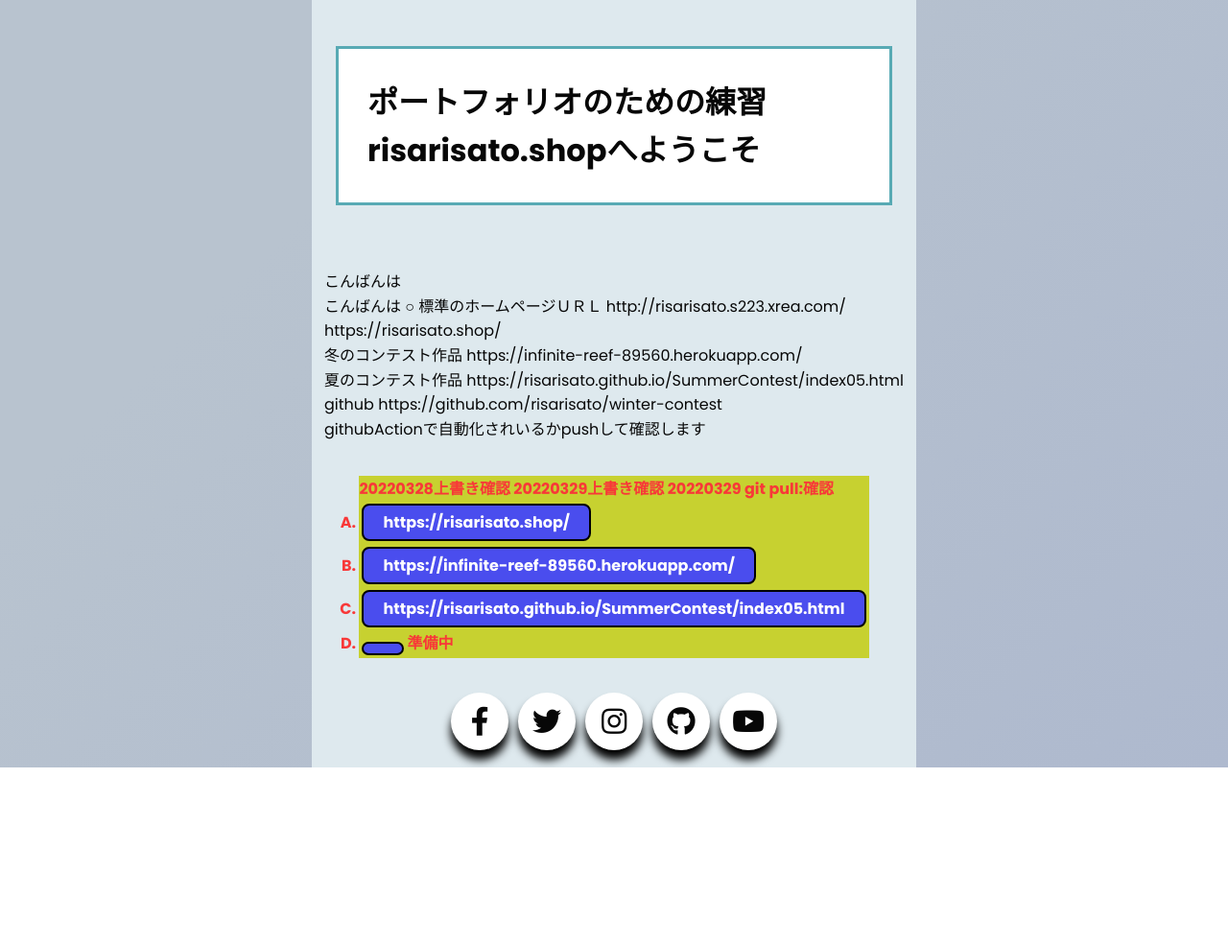
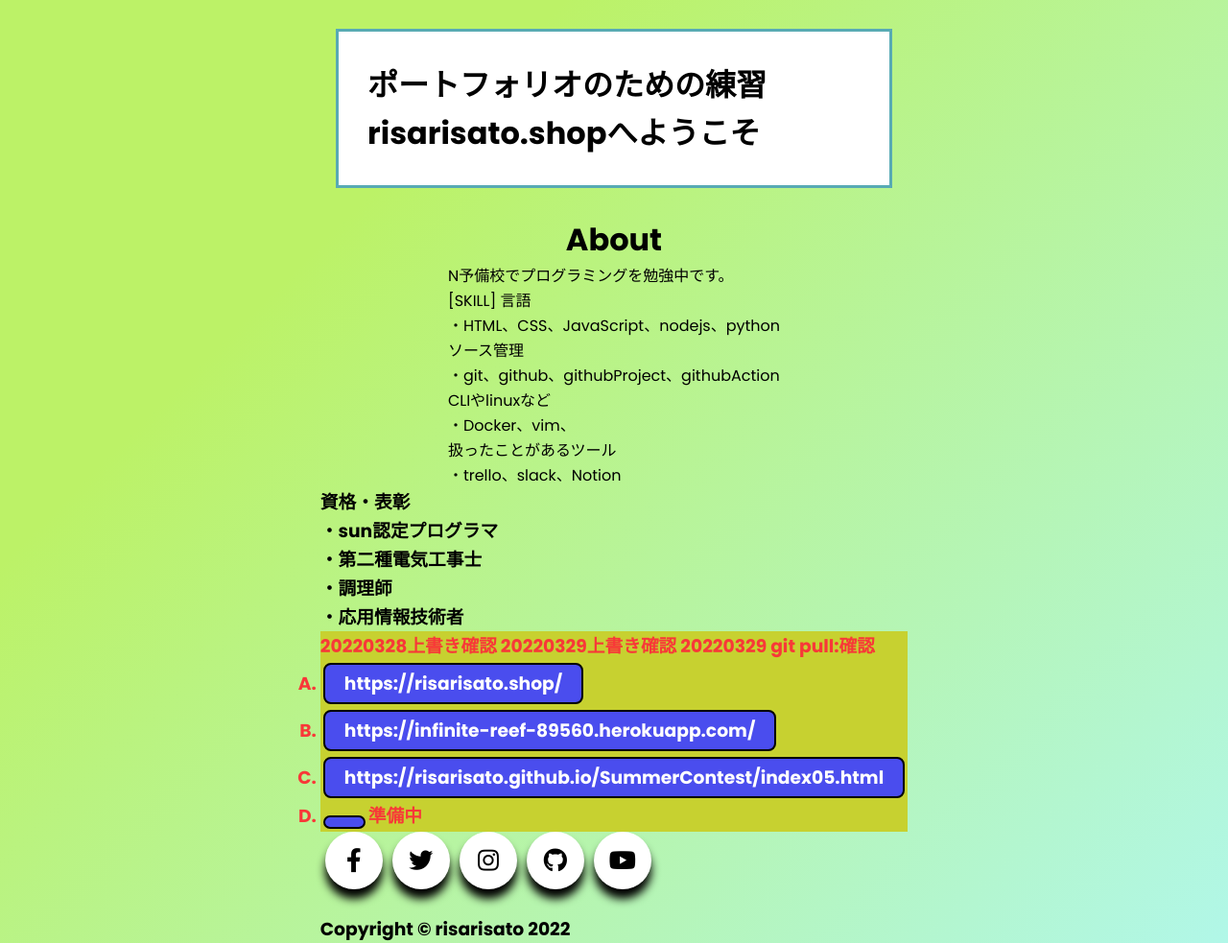
Before and after one commit to risarisato/lp-practice-static, a plain HTML site: page public/index.html in a window 1280 px wide. Shown: the whole page at 96% size. Before the commit the page ends 800 px from the top, so only its background shows below. Drawn offline with Linux system fonts and the light colour scheme.

Commit message:
cssをURLとcontentsに分けた

```diff
--- a/public/css.css
+++ b/public/css.css
@@ -1,148 +1,44 @@
-/* urlがないとアイコン画像配置とか出来ない
-   下記はリンク先を記述している        */
-@import url("https://fonts.googleapis.com/css?family=Poppins:400,500,600,700&display=swap");
-* {
-  margin: 0;
-  padding: 0;
-  box-sizing: border-box;
-  font-family: "Poppins", sans-serif;
-}
-html,
-body {
-  display: grid;
-  height: 100%;
-  width: 100%;
-  place-items: center;
-  background: linear-gradient(315deg, #aeb9ce 0%, #b8c3cf 74%);
-}
-
-/* wrapperはアイコン1列てに当てる
-   buttonは1つ1つのアイコンに当てる */
-.wrapper .button {
-  height: 60px; /* 高さ */
-  width: 60px; /* 横幅 */
-  float: left; /* アイコンが横一列表示 */
-  margin: 0 5px; /* 外側の余白 */
-  background-color: #fff; /* ボタンの色 */
-  border-radius: 50px; /* ボタンの角を丸くする */
-  cursor: pointer; /* カーソルがアイコンに当たると指になる */
-  box-shadow: 0px 10px 10px rgba(0, 0, 0);
-  transition: all 0.7s ease-in-out; /* ホバーの動く速さ */
-  overflow: hidden; /* 文字を隠す */
-
-}
-
-/* さらにボタンの中のアイコン装飾する */
-.wrapper .button .icon {
-  display:inline-block; /* インラインブロック要素は横幅と高さの指定が可能 */
-  height: 60px;
-  width: 60px;
-  border-radius: 50px;
-  box-sizing: border-box; /* 要素の幅（width）と高さ（height）の中にpaddingとborderを含めるかどうか */
-  line-height: 60px; /* 丸の中のアイコンが真ん中ぐらいの位置にくる */
-  text-align: center; /* アイコンを中央にする */
-  transition: all 0.6s; /* 色がゆっくり表示 */
-}
-
-/* さらにボタンの中のアイコンのiを装飾する
-    URLのやつから記述と思われる */
-.wrapper .button .icon i {
-  font-size: 30px; /* アイコンを大きくした */
-  line-height: 60px; /* ボタンの中のアイコン位置調整 */
-}
-
-/* ボタンの名称文字の装飾 */
-.wrapper .button span {
-  font-size: 20px;
-  font-weight: 500;
-  line-height: 60px;
-  margin-left: 10px;
-}
-
-
-/* ホバーするアニメーション */
-.wrapper .button:hover {
-  width: 200px; /* ホバーして200px動く */
-}
-
-/* ホバーするとアイコンの色が変わる */
-.wrapper .button:nth-child(1):hover .icon {
-  background: #4267b2;
-}
-.wrapper .button:nth-child(2):hover .icon {
-  background: #1da1f2;
-}
-.wrapper .button:nth-child(3):hover .icon {
-  background: #e1306c;
-}
-.wrapper .button:nth-child(4):hover .icon {
-  background: #333;
-}
-.wrapper .button:nth-child(5):hover .icon {
-  background: #ff0000;
-}
-
-
-/* ホバーすると文字色が変わる */
-.wrapper .button:nth-child(1):hover span {
-  color: #4267b2;
-}
-.wrapper .button:nth-child(2):hover span {
-  color: #1da1f2;
-}
-.wrapper .button:nth-child(3):hover span {
-  color: #e1306c;
-}
-.wrapper .button:nth-child(4):hover span {
-  color: #333;
-}
-.wrapper .button:nth-child(5):hover span {
-  color: #ff0000;
-}
-
-/* ホバーしたらアイコンの色が変わる */
-.wrapper .button:hover .icon i {
-  color: white;
-}
-
-
-
-
-
-body {
-  background:#dee9ee;
-  color: #070707;
-  width: 630px;
-  margin-right: auto;
-  margin-left: auto;
-}
-
 /* 外の枠 */
 .content {
   background-color: #fff;
   width: 580px;
-  margin: 30px auto;   /* 上だけでauto時計周り上・右・下・左の順 */
+  margin: 30px auto;
+  /* 上だけでauto時計周り上・右・下・左の順 */
   border: 3px solid #58aab4;
-  padding: 30px;      /* 内側の余白 */
+  padding: 30px;
+  /* 内側の余白 */
 }
 
+
 /* ボタン操作の枠 */
-.text{
-  background:#c7d130;
-  font-weight:bold;/* 太字 */
-  color:#f83838;/* 字の色 */
+.text {
+  background: #c7d130;
+  font-weight: bold;
+  /* 太字 */
+  color: #f83838;
+  /* 字の色 */
 }
 
+
 /* ボタン */
-button{
-  font-weight:bold;/* 太字 */
-  color:#fffefe;/* 字の色 */
+button {
+  font-weight: bold;
+  /* 太字 */
+  color: #fffefe;
+  /* 字の色 */
 
-  padding:  5px 20px;/* ボタンの縦・横 */
-  background-color: #4a4dee;/* ボタンの色 */
-  border-style:solid; /* 1本線で表示枠ボタン */
-  border-radius: 8px; /* 角の丸み */
-  font-size: 1em; /* フォントサイズ */
-  cursor: pointer; /* カーソルを指マークに */
+
+  padding: 5px 20px;
+  /* ボタンの縦・横 */
+  background-color: #4a4dee;
+  /* ボタンの色 */
+  border-style: solid;
+  /* 1本線で表示枠ボタン */
+  border-radius: 8px;
+  /* 角の丸み */
+  font-size: 1em;
+  /* フォントサイズ */
+  cursor: pointer;
+  /* カーソルを指マークに */
   margin: 3px;
 }
--- a/public/index.html
+++ b/public/index.html
@@ -1,5 +1,6 @@
 <!DOCTYPE html>
 <html lang="ja">
+
 
 <head>
     <meta charset="UTF-8">
@@ -7,23 +8,49 @@
     <meta name="viewport" content="width=device-width, initial-scale=1.0">
     <title>テストページ</title>
     <link rel="stylesheet" href="css.css">
-    <link
-      rel="stylesheet"
-      href="https://cdnjs.cloudflare.com/ajax/libs/font-awesome/5.15.3/css/all.min.css"
-    />
+    <link rel="stylesheet" href="url.css">
+    <link rel="stylesheet" href="https://cdnjs.cloudflare.com/ajax/libs/font-awesome/5.15.3/css/all.min.css" />
 </head>
+
 
 <body>
     <div class="content">
-        <h1>ポートフォリオのための練習<br> risarisato.shopへようこそ</h1>
+        <h1>ポートフォリオのための練習<br>
+            risarisato.shopへようこそ</h1>
     </div>
-    こんばんは <br>
+    <h1>About</h1>
+    N予備校でプログラミングを勉強中です。<br>
+    [SKILL]
+    言語<br>
+    ・HTML、CSS、JavaScript、nodejs、python<br>
+    ソース管理<br>
+    ・git、github、githubProject、githubAction<br>
+    CLIやlinuxなど<br>
+    ・Docker、vim、<br>
+    扱ったことがあるツール<br>
+    ・trello、slack、Notion<br>
+
+
+
+    <h3><b>資格・表彰<br>
+            ・sun認定プログラマ<br>
+            ・第二種電気工事士<br>
+            ・調理師<br>
+            ・応用情報技術者<br>
+
+
+
+
+            <!--
     こんばんは ○ 標準のホームページＵＲＬ http://risarisato.s223.xrea.com/ <br>
     https://risarisato.shop/ <br>
     冬のコンテスト作品 https://infinite-reef-89560.herokuapp.com/ <br>
     夏のコンテスト作品 https://risarisato.github.io/SummerContest/index05.html <br>
     github https://github.com/risarisato/winter-contest <br>
     githubActionで自動化されいるかpushして確認します<br>
+    -->
+
+
 
             <div class="text">
                 20220328上書き確認
@@ -37,6 +64,9 @@
                     <li><button type="button"></button>準備中</li>
                 </ol>
             </div>
+
+
+
 
             <div class="wrapper">
                 <div class="button">
@@ -60,7 +90,11 @@
                     <span>Youtube</span>
                 </div>
             </div>
-
+            <br>
+            <br>
+            <br>
+            Copyright © risarisato 2022
 </body>
 
+
 </html>
--- /dev/null
+++ b/public/url.css
@@ -0,0 +1,106 @@
+/* urlがないとアイコン画像配置とか出来ない
+   下記はリンク先を記述している        */
+   @import url("https://fonts.googleapis.com/css?family=Poppins:400,500,600,700&display=swap");
+   * {
+     margin: 0;
+     padding: 0;
+     box-sizing: border-box;
+     font-family: "Poppins", sans-serif;
+   }
+   html,
+   body {
+     display: grid;
+     height: 100%;
+     width: 100%;
+     place-items: center;
+     background: linear-gradient(315deg, #b1f7e8 0%, #bcf267 74%);
+   }
+
+   /* wrapperはアイコン1列てに当てる
+      buttonは1つ1つのアイコンに当てる */
+   .wrapper .button {
+     height: 60px; /* 高さ */
+     width: 60px; /* 横幅 */
+     float: left; /* アイコンが横一列表示 */
+     margin: 0 5px; /* 外側の余白 */
+     background-color: #fff; /* ボタンの色 */
+     border-radius: 50px; /* ボタンの角を丸くする */
+     cursor: pointer; /* カーソルがアイコンに当たると指になる */
+     box-shadow: 0px 10px 10px rgba(0, 0, 0);
+     transition: all 0.7s ease-in-out; /* ホバーの動く速さ */
+     overflow: hidden; /* 文字を隠す */
+
+   }
+
+   /* さらにボタンの中のアイコン装飾する */
+   .wrapper .button .icon {
+     display:inline-block; /* インラインブロック要素は横幅と高さの指定が可能 */
+     height: 60px;
+     width: 60px;
+     border-radius: 50px;
+     box-sizing: border-box; /* 要素の幅（width）と高さ（height）の中にpaddingとborderを含めるかどうか */
+     line-height: 60px; /* 丸の中のアイコンが真ん中ぐらいの位置にくる */
+     text-align: center; /* アイコンを中央にする */
+     transition: all 0.6s; /* 色がゆっくり表示 */
+   }
+
+   /* さらにボタンの中のアイコンのiを装飾する
+       URLのやつから記述と思われる */
+   .wrapper .button .icon i {
+     font-size: 25px; /* アイコンを大きくした */
+     line-height: 60px; /* ボタンの中のアイコン位置調整 */
+   }
+
+   /* ボタンの名称文字の装飾 */
+   .wrapper .button span {
+     font-size: 20px;
+     font-weight: 500;
+     line-height: 60px;
+     margin-left: 10px;
+   }
+
+
+   /* ホバーするアニメーション */
+   .wrapper .button:hover {
+     width: 200px; /* ホバーして200px動く */
+   }
+
+   /* ホバーするとアイコンの色が変わる */
+   .wrapper .button:nth-child(1):hover .icon {
+     background: #4267b2;
+   }
+   .wrapper .button:nth-child(2):hover .icon {
+     background: #1da1f2;
+   }
+   .wrapper .button:nth-child(3):hover .icon {
+     background: #e1306c;
+   }
+   .wrapper .button:nth-child(4):hover .icon {
+     background: #333;
+   }
+   .wrapper .button:nth-child(5):hover .icon {
+     background: #ff0000;
+   }
+
+
+   /* ホバーすると文字色が変わる */
+   .wrapper .button:nth-child(1):hover span {
+     color: #4267b2;
+   }
+   .wrapper .button:nth-child(2):hover span {
+     color: #1da1f2;
+   }
+   .wrapper .button:nth-child(3):hover span {
+     color: #e1306c;
+   }
+   .wrapper .button:nth-child(4):hover span {
+     color: #333;
+   }
+   .wrapper .button:nth-child(5):hover span {
+     color: #ff0000;
+   }
+
+   /* ホバーしたらアイコンの色が変わる */
+   .wrapper .button:hover .icon i {
+     color: white;
+   }
```
Lines whose indentation alone changed are shown as unchanged.
